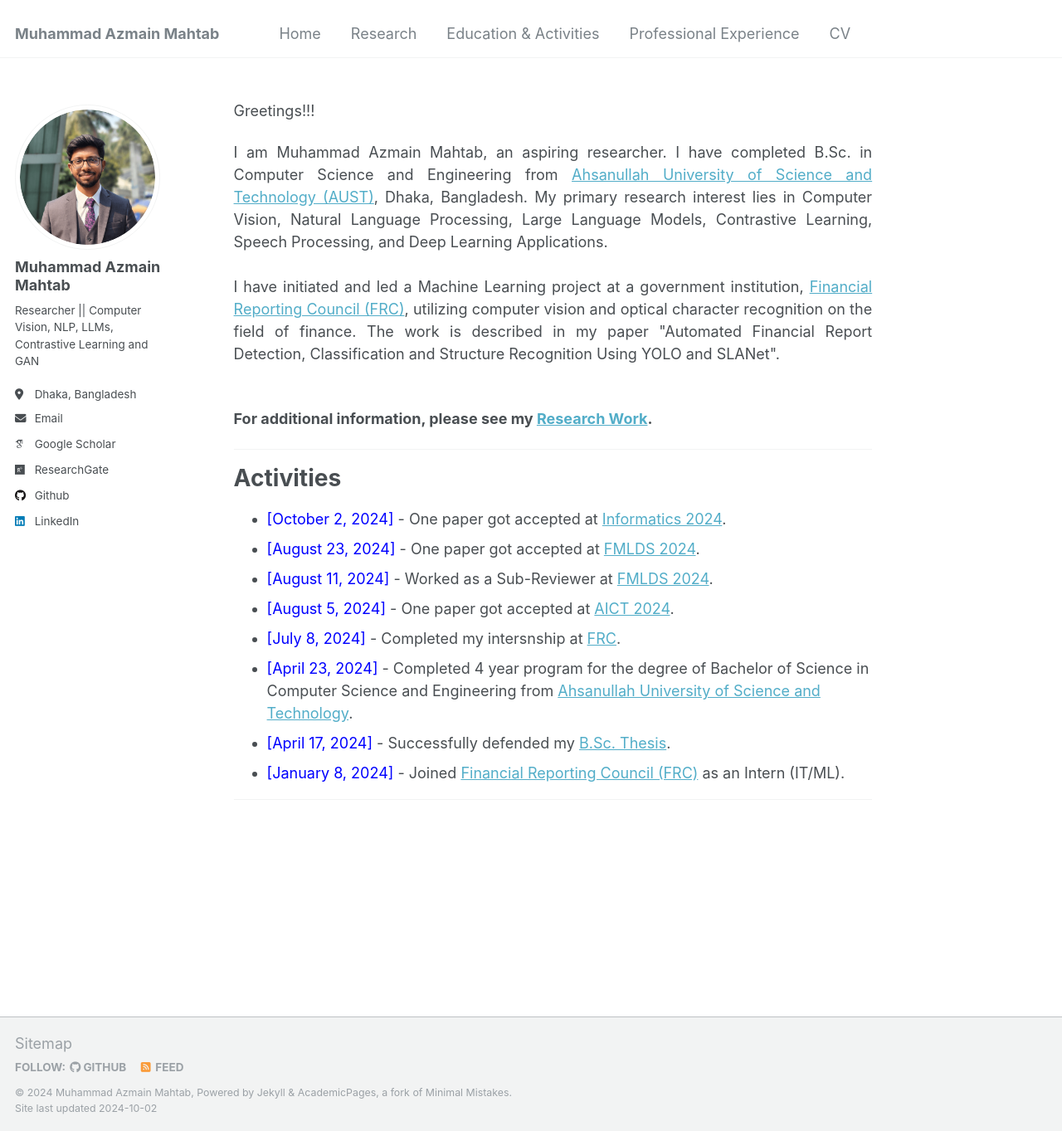
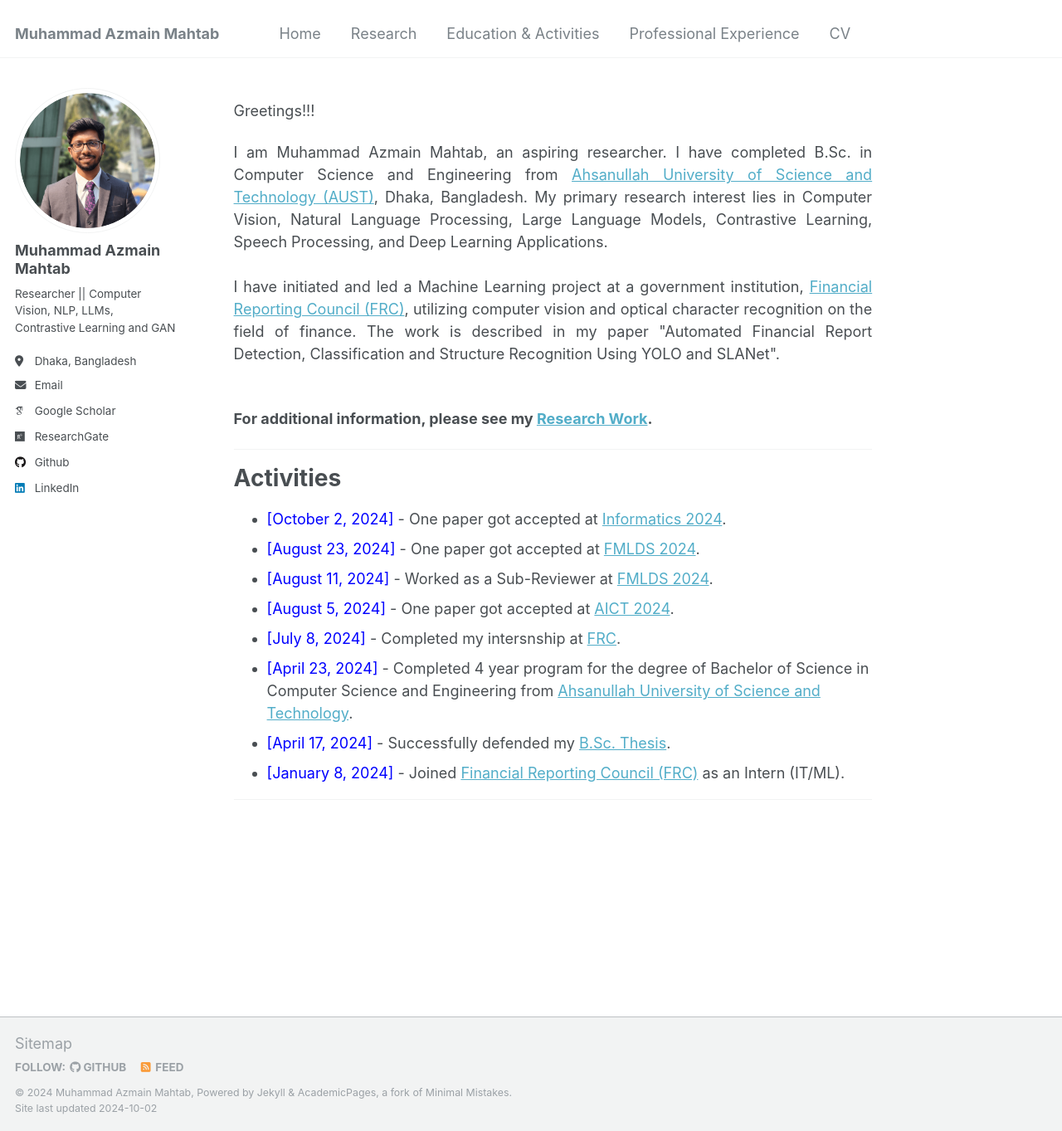
Before and after one commit to muhammad-azmain-mahtab/muhammad-azmain-mahtab.github.io, a Jekyll site: the page built from _pages/about.md, in a window 1280 px wide and 1363 px high. Shown: the whole window at 83% size. Built offline with Jekyll 4.4.1, drawn with Linux system fonts in a browser that asks for light colours; some web fonts are replaced.

Commit message:
CSS updated

```diff
--- a/_sass/_sidebar.scss
+++ b/_sass/_sidebar.scss
@@ -13,12 +13,12 @@
   @include clearfix();
   margin-bottom: 1em;
 
-  // @media screen and (min-width: $sidebar-screen-min-width) {
-  //   height: 100vh;
-  //   overflow-y: auto;               // Add scrollbar if the sidebar is too long
-  //   // position: fixed;
-  //   // padding-top: $masthead-height;
-  // }
+  @media screen and (min-width: $sidebar-screen-min-width) {
+    height: 100vh;
+    overflow-y: auto;               // Add scrollbar if the sidebar is too long
+    position: fixed;
+    padding-top: $masthead-height;
+  }
 
   @include breakpoint($large) {
     @include span(2 of 12);
@@ -32,7 +32,7 @@
   }
 
   @include breakpoint($x-large) {
-    max-width: $sidebar-link-max-width;
+    max-width: calc(#{$sidebar-link-max-width} - 50px);
     padding-right: 0;
   }
 
--- a/_sass/_utilities.scss
+++ b/_sass/_utilities.scss
@@ -387,7 +387,7 @@ body:hover .visually-hidden button {
     @include clearfix();
     position: -webkit-sticky;
     position: sticky;
-    top: 7em;
+    top: 2em;
 
     > * {
       display: block;
```
